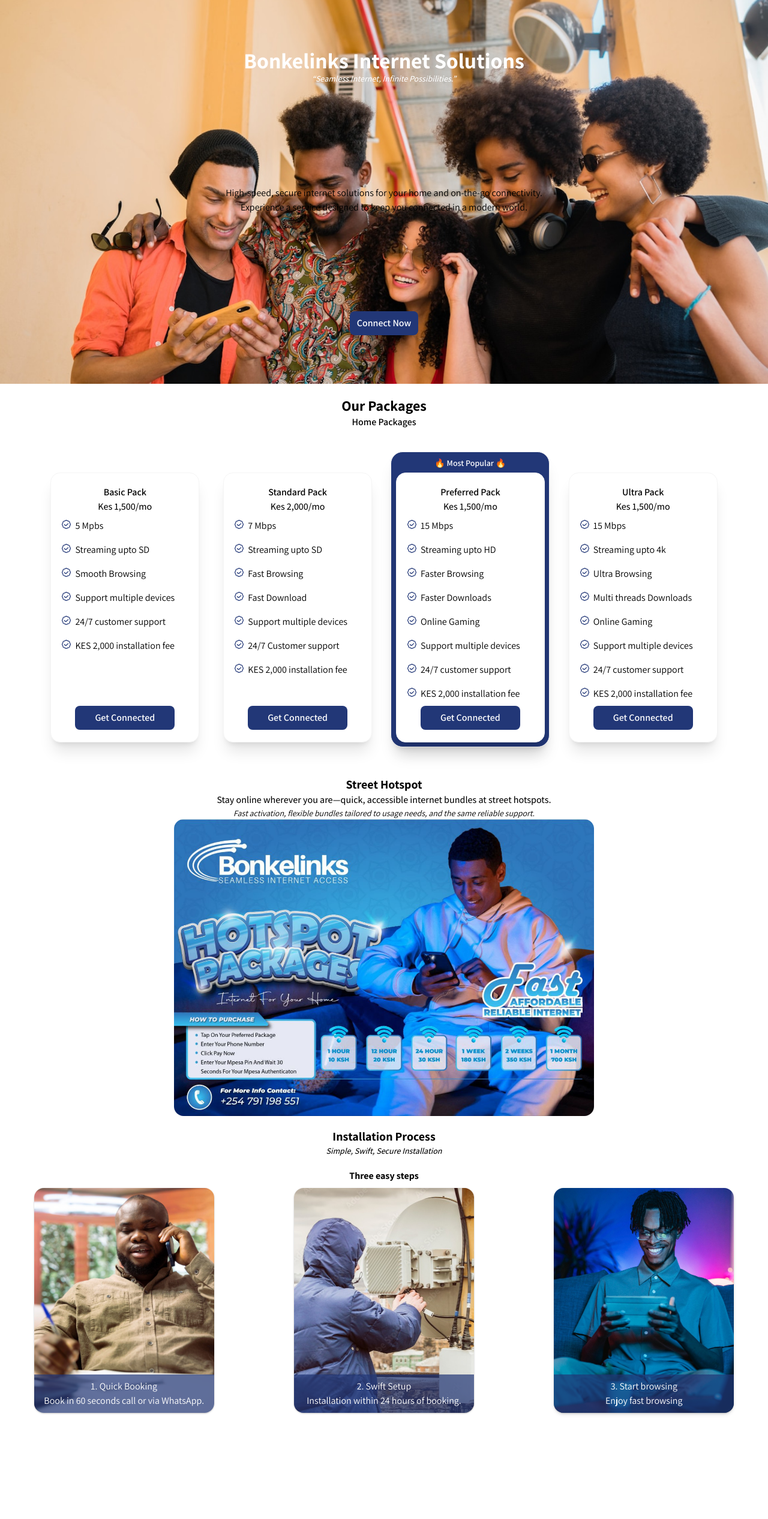
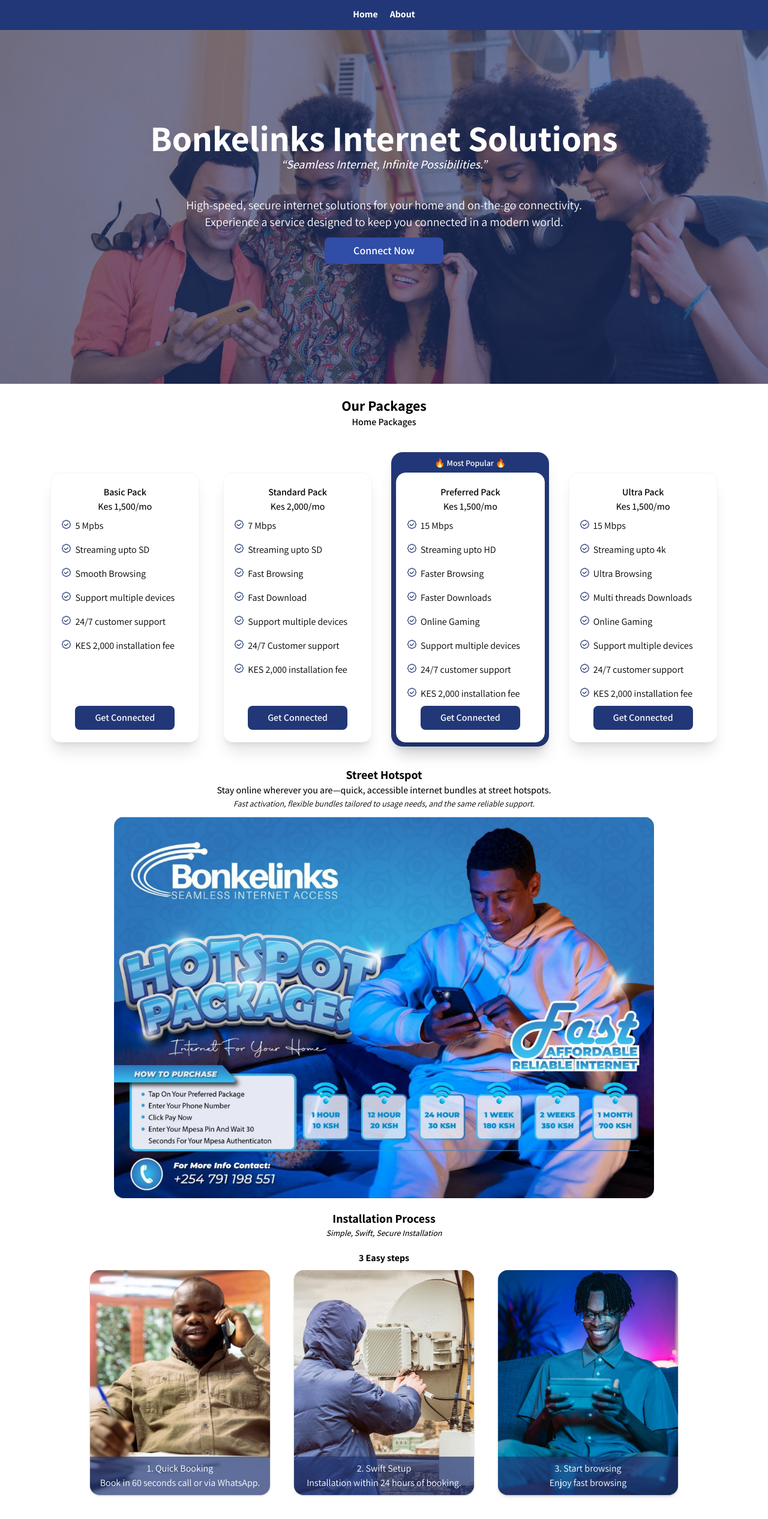
Before and after one commit to Ciamuthama/bonkelinks, a Next.js app: page / in a window 1280 px wide. Shown: the whole page at 60% size. Before the commit the page ends 2396 px from the top, so only its background shows below. Built offline with nearby package versions, Linux system fonts and the light colour scheme.

Commit message:
added navigation to the pages

```diff
--- /dev/null
+++ b/src/app/about/page.tsx
@@ -0,0 +1,9 @@
+import { NextPage } from 'next'
+
+
+
+const AboutPage: NextPage = ({}) => {
+  return <div>hello about</div>
+}
+
+export default AboutPage
--- a/src/app/layout.tsx
+++ b/src/app/layout.tsx
@@ -1,6 +1,8 @@
 import type { Metadata } from "next";
 import { Assistant } from "next/font/google";
 import "./globals.css";
+import Nav from "./pages/naviation";
+
 
 const geistSans = Assistant({
   variable: "--font-geist-sans",
@@ -22,6 +24,7 @@
 }>) {
   return (
     <html lang="en" suppressHydrationWarning>
+      <Nav/>
       <body
         className={`${geistSans.variable} antialiased`}
         suppressHydrationWarning
--- a/src/app/page.tsx
+++ b/src/app/page.tsx
@@ -1,9 +1,9 @@
-import HomePage from "./pages/home";
+import HomePage from "./pages";
 
 export default function Home() {
   return (
-    <div className="">
-     <HomePage/>
+    <div>
+      <HomePage />
     </div>
   );
 }
--- a/src/app/pages/home.tsx
+++ b/src/app/pages/index.tsx
@@ -6,35 +6,38 @@
     <div>
       <section
         id="herosection"
-        className="mx-auto flex flex-col justify-around text-center bg-[url(/connect.jpg)] h-[40rem] bg-cover bg-center bg-no-repeat"
+        className="text-center bg-[url(/connect.jpg)] lg:h-[40rem] md:h-[30rem] h-[20rem] bg-cover bg-center bg-no-repeat"
       >
-        <div>
-          <h2 className="font-bold text-4xl text-white">Bonkelinks Internet Solutions</h2>
-          <h3 className="!italic font-medium text-sm text-white">
+        <div className="bg-custom-600/60 flex flex-col gap-10 justify-center lg:h-[40rem] md:h-[30rem] h-[20rem]  ">
+          <div className="max-sm:mb-6">
+
+          <h2 className="font-bold lg:text-6xl md:text-3xl text-2xl text-white ">Bonkelinks Internet Solutions</h2>
+          <h3 className="!italic font-medium lg:text-xl md:text-lg text-base text-white">
             “Seamless Internet, Infinite Possibilities.”
           </h3>
         </div>
-        <div>
-          <p className="text-base text-wrap mt-2">
+        <div className="mx-auto gap-2 ">
+          <p className="lg:text-xl md:text-lg text-sm text-wrap text-white lg:w-full md:w-full w-[70%] mx-auto">
             High-speed, secure internet solutions for your home and on-the-go
             connectivity. <br /> Experience a service designed to keep you
             connected in a modern world.
           </p>
-        </div>
-        <div className="bg-custom-600 hover:bg-custom-500 mx-auto text-center flex justify-center items-center rounded-lg">
-          <button type="button" className="text-white font-semibold px-3 py-2">
+        <div className="bg-custom-500 hover:bg-custom-400 mt-3 mx-auto text-center flex justify-center items-center rounded-lg w-[30%]">
+          <button type="button" className="text-white font-semibold px-3 py-2 lg:text-lg md:text-base text-sm">
             Connect Now
           </button>
         </div>
+        </div>
+      </div>
       </section>
 
       <section id="packages" className="mx-auto mt-5">
         <h2 className="font-bold text-2xl text-center">Our Packages</h2>
         <h3 className="font-semibold text-base text-center">Home Packages</h3>
-        <div className="flex flex-row mx-auto justify-center gap-10 mt-18">
+        <div className="flex flex-row mx-auto justify-center flex-wrap gap-10 lg:mt-18 mt-10">
           <div
             id="basic pack"
-            className="px-10 py-5 rounded-[16px] border shadow-xl border-neutral-100 bg-white text-black flex justify-between flex-col"
+            className="px-10 py-5 rounded-[16px] border shadow-xl border-neutral-100 bg-white text-black flex justify-between flex-col flex-wrap"
           >
             <div className="mb-5">
               <h2 className="text-center font-semibold">Basic Pack</h2>
@@ -113,7 +116,7 @@
 
           <div
             id="Preferred Pack"
-            className="relative px-10 py-5 rounded-[16px] border shadow-xl border-neutral-100 bg-white text-black flex justify-between flex-col"
+            className="relative px-10 py-5 lg:mt-auto mt-8 rounded-[16px] border shadow-xl border-neutral-100 bg-white text-black flex justify-between flex-col"
           >
             <div>
               <h2 className="text-center font-semibold">Preferred Pack</h2>
@@ -206,9 +209,9 @@
           </div>
         </div>
 
-        <div id="Street Hotspot" className="mt-14">
+        <div id="Street Hotspot" className="mt-10">
           <h2 className="text-center font-bold text-xl">Street Hotspot </h2>
-          <h3 className="text-center font-medium">
+          <h3 className="text-center font-medium lg:text-base md:text-sm text-sm">
             Stay online wherever you are—quick, accessible internet bundles at
             street hotspots.
           </h3>
@@ -216,19 +219,17 @@
             Fast activation, flexible bundles tailored to usage needs, and the
             same reliable support.
           </p>
-          <Image
+          <img
             src={"/11180.jpg"}
             alt=""
-            width={700}
-            height={700}
-            className="mx-auto rounded-[16px]"
+            className="mx-auto rounded-[16px] lg:w-[900px] w-[350px] mt-3"
           />
         </div>
       </section>
 
       <section
         id="installation section"
-        className="mx-auto flex flex-col place-content-center mt-5 mb-10"
+        className="mx-auto flex flex-col flex-wrap place-content-center mt-5 mb-10"
       >
         <h2 className="text-center font-bold text-xl">Installation Process</h2>
         <h3 className="text-center font-medium !italic text-sm">
@@ -236,8 +237,8 @@
         </h3>
 
         <div className="flex flex-col justify-center mt-5">
-          <h3 className="text-center font-bold mb-2">Three easy steps</h3>
-          <ul className="text-center flex flex-row gap-5">
+          <h3 className="text-center font-bold mb-2">3 Easy steps</h3>
+          <ul className="text-center flex flex-row flex-wrap gap-10">
             <li className="relative flex mx-auto rounded-[16px] shadow">
               <Image
                 src="/step1.jpg"
--- /dev/null
+++ b/src/app/pages/naviation.tsx
@@ -0,0 +1,19 @@
+import Link from "next/link";
+
+const Nav = ({}) => {
+  return (
+    <nav className="h-auto fixed flex justify-center gap-5 w-full bg-clip-padding backdrop-filter backdrop-blur-sm bg-opacity-10 bg-custom-600 p-3 z-[1000]">
+      <Link
+        href="/"
+        className="text-white font-bold text-base hover:border-b-2 border-white/0 hover:border-white border-b-2"
+      >
+        Home
+      </Link>
+      <Link href="./about" className="text-white font-bold text-base hover:border-b-2 border-white/0 hover:border-white border-b-2">
+        About
+      </Link>
+    </nav>
+  );
+};
+
+export default Nav;
```
